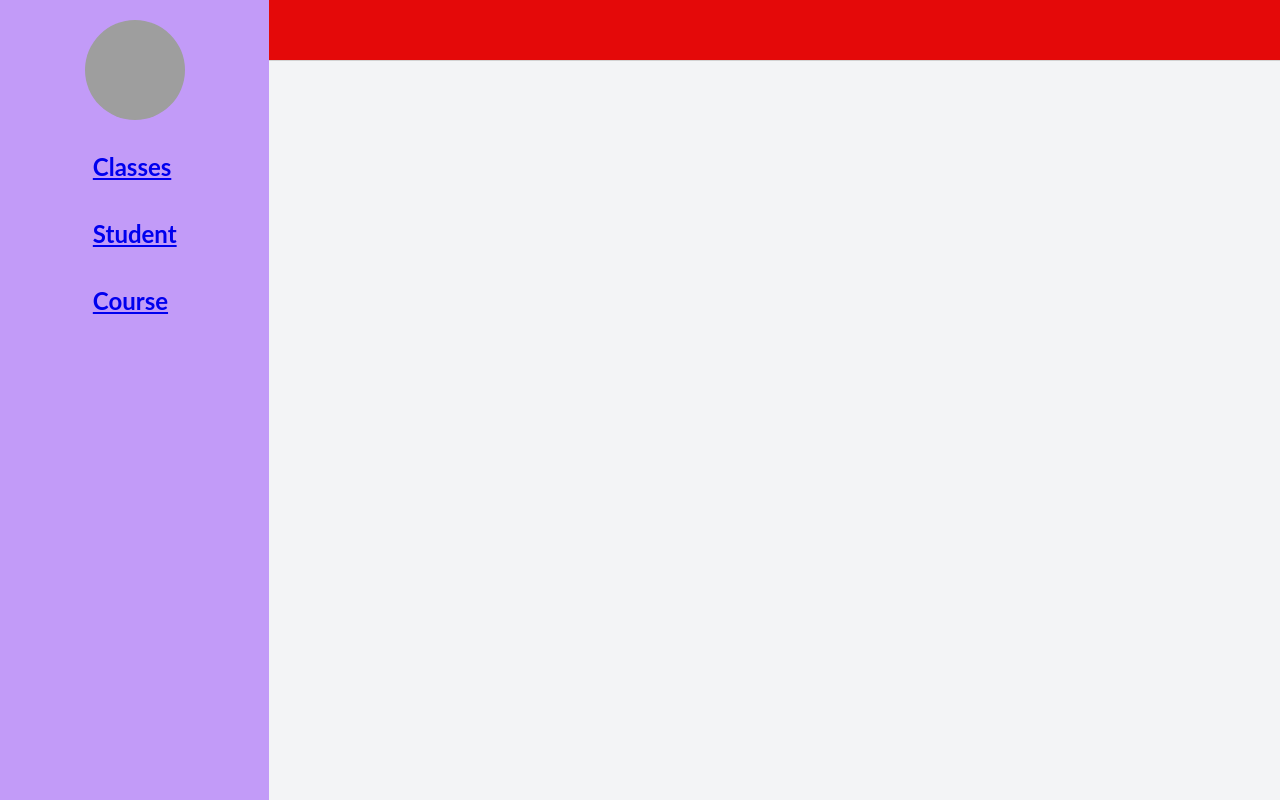
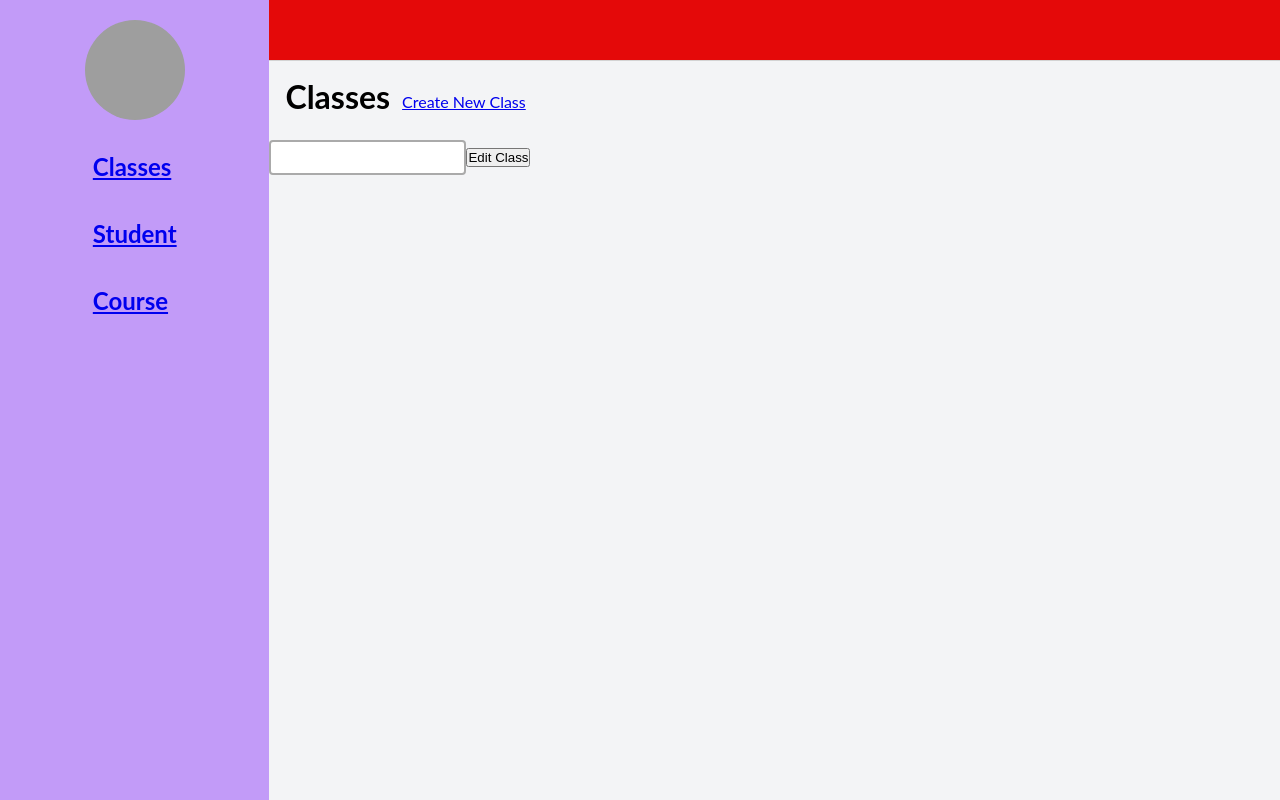
Before and after one commit to Rubanda/students, a React (Create React App) app in the folder frontend/: page /classes/1/edit in a window 1280 px wide. Built offline with nearby package versions, Linux system fonts and the light colour scheme; no server answers; grey boxes are pictures that could not be loaded.

Commit message:
Added crud functionality for classes

```diff
--- /dev/null
+++ b/frontend/src/components/ClassesCreate.js
@@ -0,0 +1,50 @@
+import React from 'react'
+import { useDispatch } from 'react-redux'
+import { useHistory } from 'react-router-dom'
+import { classesActions } from '../store/actions/classesActions'
+import api from '../utils/api'
+
+function ClassesCreate() {
+
+  const dispatch = useDispatch()
+  const [values, setValues] = React.useState({name: ""})
+  const [errors, setError] = React.useState(null)
+  const [loading, setLoading] = React.useState(false)
+
+  const history = useHistory()
+
+  const handleChange = (e) => {setValues({...values, name: e.target.value})}
+
+  const handleSubmit = async (e) => {
+    setLoading(true)
+    e.preventDefault()
+
+    const info = { ...values }
+
+    await api.post("/api/classes", info)
+      .then(async (response) => {
+        if (response.status === 201) {
+          dispatch(await classesActions.fetchClasses(response.data))
+        }
+        history.push("/classes")
+      })
+      .catch(error => {
+        console.log("Error creating class")
+        setError(error?.response?.data)
+      })
+
+    setLoading(true)
+  }
+
+  return (
+    <div>
+      <form onSubmit={handleSubmit}>
+        {errors && <div className="error">{errors?.message}</div>}
+        <input type="text" value={values.name || ""} onChange={handleChange} required />
+        <button type="submit" disabled={loading}>{loading ? "Creating..." : "Create Class"}</button>
+      </form>
+    </div>
+  )
+}
+
+export default ClassesCreate
--- /dev/null
+++ b/frontend/src/components/ClassesEdit.js
@@ -0,0 +1,63 @@
+import React from 'react'
+import { useDispatch } from 'react-redux'
+import { useHistory, useParams } from 'react-router-dom'
+import { classesActions } from '../store/actions/classesActions'
+import api from '../utils/api'
+
+function ClassesEdit() {
+
+  const params = useParams()
+  const dispatch = useDispatch()
+  const [errors, setError] = React.useState(null)
+  const [loading, setLoading] = React.useState(false)
+  const [values, setValues] = React.useState({name: null})
+
+  const history = useHistory()
+
+  const handleChange = (e) => {setValues({...values, name: e.target.value})}
+
+  const handleSubmit = async (e) => {
+    setLoading(true)
+    e.preventDefault()
+
+    const info = { ...values }
+
+    await api.put(`/api/classes/${params.id}`, info)
+      .then(async(response) => {
+        dispatch(await classesActions.fetchClasses())
+        setLoading(false)
+        history.push("/classes")
+      })
+      .catch(error => {
+        console.log("Error creating class")
+        setLoading(false)
+        setError(error?.response?.data)
+      })
+
+  }
+
+  React.useEffect(() => {
+    if (!values.name) {
+      api.get(`/api/classes/${params.id}`)
+      .then(response => {
+        setValues({...values, name: response.data?.name})
+      })
+      .catch(error => {
+        console.log("Error fetching class")
+        setError(error?.response?.data)
+      })
+    }
+  }, [params.id, values])
+
+  return (
+    <div>
+      <form onSubmit={handleSubmit}>
+        {errors && <div className="error">{ errors?.message }</div>}
+        <input type="text" value={values.name || ""} onChange={handleChange} required />
+        <button type="submit" disabled={loading}>{loading ? "Editing..." : "Edit Class"}</button>
+      </form>
+    </div>
+  )
+}
+
+export default ClassesEdit
--- /dev/null
+++ b/frontend/src/components/ClassesList.js
@@ -0,0 +1,31 @@
+import React from 'react'
+import SingleClassCard from './SingleClassCard'
+
+const ClassesList = ({ classes }) => {
+
+  return (
+    <div>
+      {
+        classes
+          ?
+          (
+            classes.map(item => {
+              return (
+                <React.Fragment key={item.id}>
+                  <SingleClassCard singleClass={item} />
+                </React.Fragment>
+              )
+            })
+          )
+          :
+          (
+            <div>
+              Loading...
+            </div>
+          )
+      }
+    </div>
+  )
+}
+
+export default ClassesList
--- a/frontend/src/components/ClassesTab.js
+++ b/frontend/src/components/ClassesTab.js
@@ -1,8 +1,11 @@
 import React from 'react'
-import { Link } from "react-router-dom"
+import { Route, Switch, Link } from 'react-router-dom'
 import { useDispatch, useSelector } from 'react-redux'
 import { classesActions } from '../store/actions/classesActions'
-import SingleClassCard from './SingleClassCard'
+import ClassesList from './ClassesList'
+import ClassesCreate from './ClassesCreate'
+import SingleClassDetails from './SingleClassDetails'
+import ClassesEdit from './ClassesEdit'
 
 function ClassesTab() {
 
@@ -25,25 +28,12 @@ function ClassesTab() {
         <h1 className="classes__header">Classes</h1>
         <Link to="/classes/add" className="classes__create-link">Create New Class</Link>
       </div>
-      {
-        classes
-          ?
-          (
-            classes.map(item => {
-              return (
-                <React.Fragment key={item.id}>
-                  <SingleClassCard singleClass={item} />
-                </React.Fragment>
-              )
-            })
-          )
-          :
-          (
-            <div>
-              Loading...
-            </div>
-          )
-      }
+      <Switch>
+        <Route path='/classes/' component={() => <ClassesList classes={classes} />} exact></Route>
+        <Route path='/classes/add' component={ClassesCreate} exact></Route>
+        <Route path='/classes/:id' component={SingleClassDetails} exact></Route>
+        <Route path='/classes/:id/edit' component={ClassesEdit} exact></Route>
+      </Switch>
     </div>
   )
 }
--- a/frontend/src/components/CoursesTab.js
+++ b/frontend/src/components/CoursesTab.js
@@ -1,4 +1,5 @@
 import React from 'react'
+import { Route, Switch } from 'react-router-dom'
 import { useDispatch, useSelector } from 'react-redux'
 import { coursesActions } from '../store/actions/coursesActions'
 import SingleCourseCard from './SingleCourseCard'
@@ -21,6 +22,12 @@ function CoursesTab() {
   return (
     <div>
       <h1>Courses</h1>
+      <Switch>
+        <Route path='/' component={CoursesTab} exact></Route>
+        <Route path='/add' component={CoursesTab} exact></Route>
+        <Route path='/:id' component={CoursesTab} exact></Route>
+        <Route path='/:id/edit' component={CoursesTab} exact></Route>
+      </Switch>
       {
         courses
           ?
--- /dev/null
+++ b/frontend/src/components/SingleClassDetails.js
@@ -0,0 +1,63 @@
+import React from 'react'
+import { useParams } from 'react-router-dom'
+import api from '../utils/api'
+
+function SingleClassDetails() {
+
+  const params = useParams()
+  const [values, setValues] = React.useState(null)
+  const [errors, setErrors] = React.useState(null)
+
+  React.useEffect(() => {
+    if (!values) {
+      api.get(`/api/classes/${params.id}`)
+      .then(response => {
+        setValues({...response.data})
+      })
+      .catch(error => {
+        console.log("Error fetching class")
+        setErrors(error?.response?.data)
+      })
+    }
+  }, [params.id, values])
+
+  return (
+    <div>
+      {errors && <div className="error">{ errors?.message }</div>}
+      {
+        values
+          ?
+          (
+            <div>
+              <div>
+                <p>Name: </p>{values.name}
+              </div>
+              <div>
+                <p>Number: </p>{values.students?.length}
+              </div>
+              <div>
+                <h6>Students</h6>
+                <div>
+                  {
+                    values.students.map(item => {
+                      return (
+                        <React.Fragment key={item.id}>
+                          {item.name}
+                        </React.Fragment>
+                      )
+                    })
+                  }
+                </div>
+              </div>
+            </div>
+          )
+            :
+          (
+            <div>Loading...</div>
+          )
+      }
+    </div>
+  )
+}
+
+export default SingleClassDetails
--- a/frontend/src/pages/Dashboard.js
+++ b/frontend/src/pages/Dashboard.js
@@ -9,12 +9,9 @@ const Dashboard = () => {
     <div>
       <Switch>
         <Route path='/' component={ClassesTab} exact></Route>
-        <Route path='/classes' component={ClassesTab} exact></Route>
-        <Route path='/classes/:id' component={ClassesTab} exact></Route>
-        <Route path='/students' component={StudentsTab} exact></Route>
-        <Route path='/students/:id' component={StudentsTab} exact></Route>
-        <Route path='/courses' component={CoursesTab} exact></Route>
-        <Route path='/courses/:id' component={CoursesTab} exact></Route>
+        <Route path='/classes' component={ClassesTab}></Route>
+        <Route path='/students' component={StudentsTab}></Route>
+        <Route path='/courses' component={CoursesTab}></Route>
       </Switch>
     </div>
   )
```
